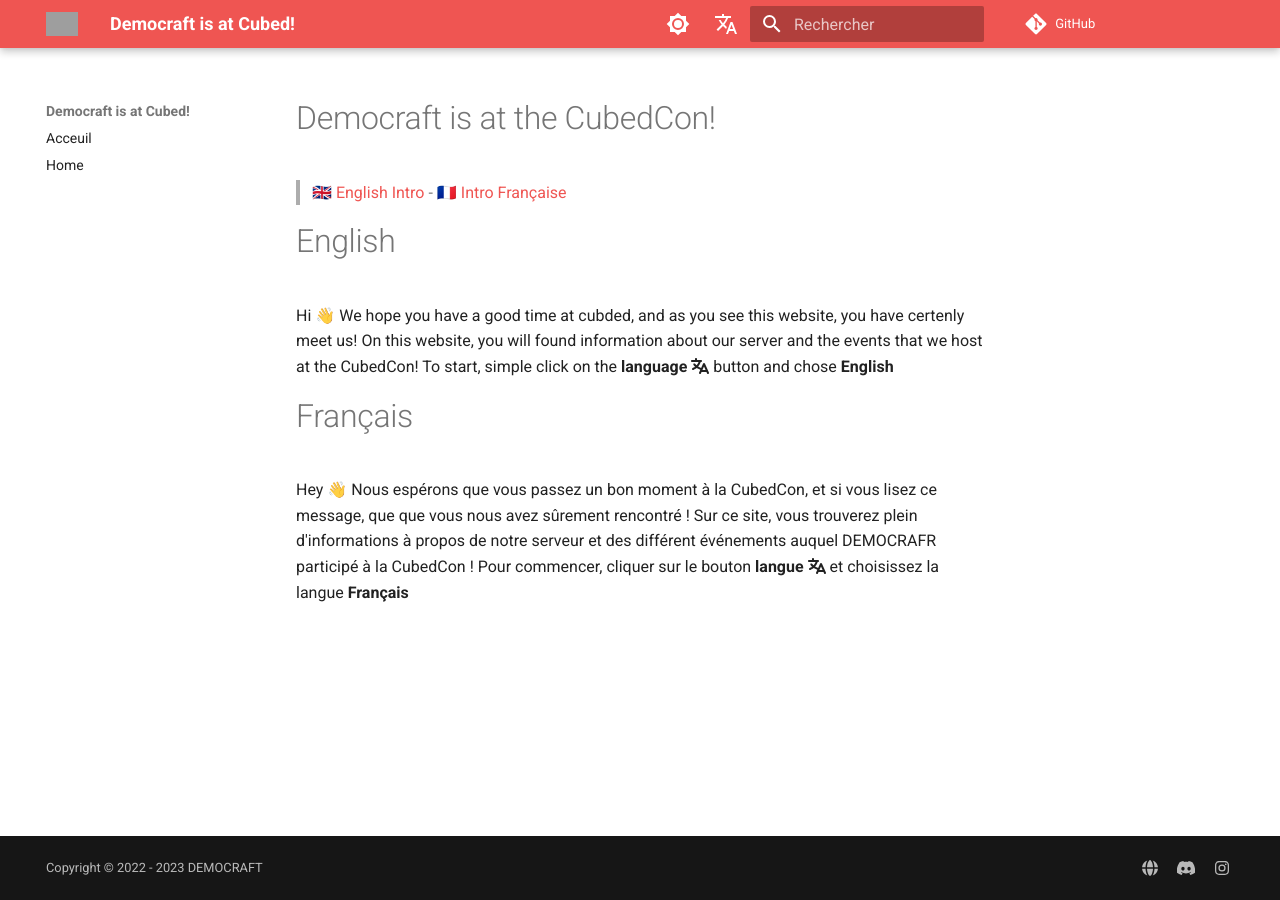
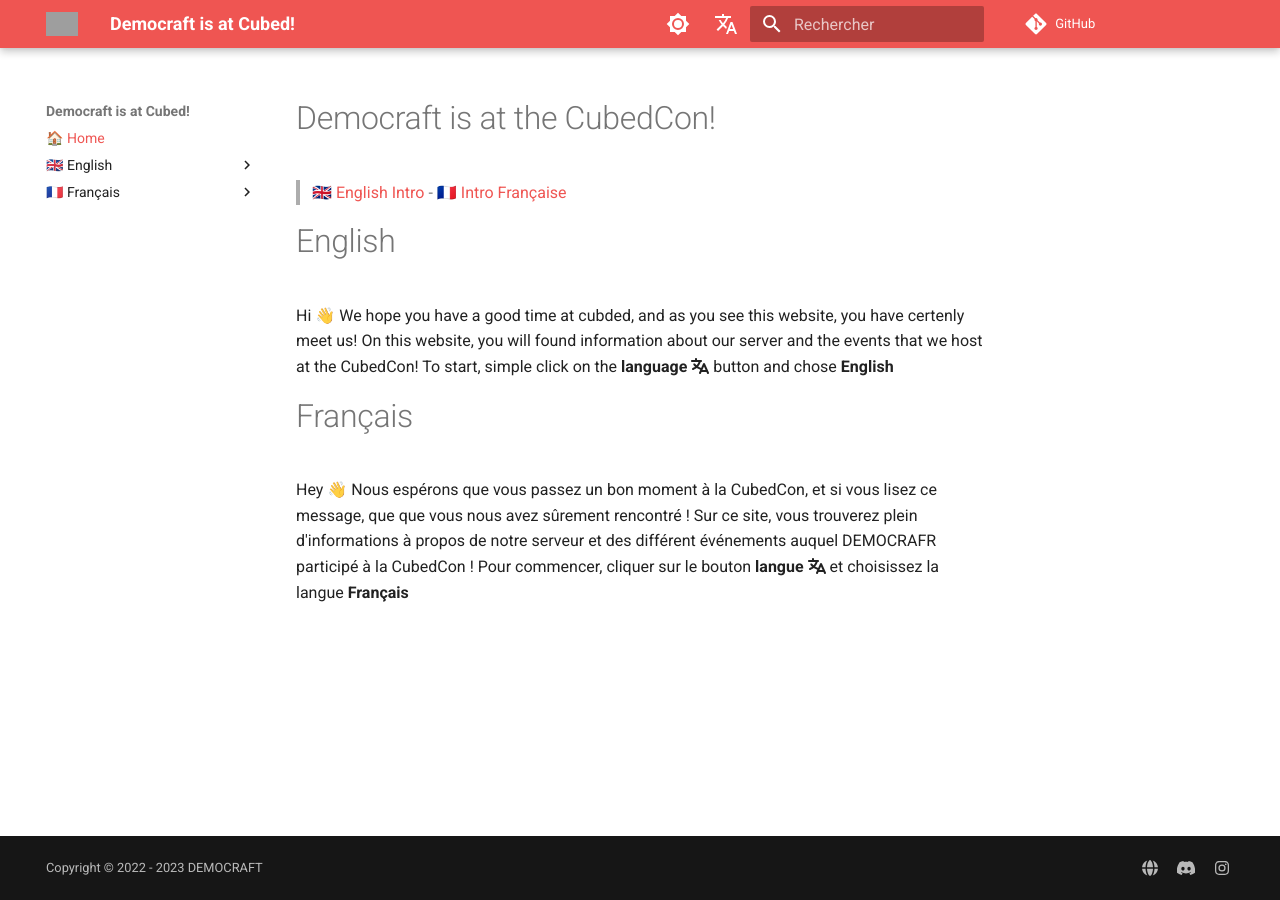
Before and after one commit to democraftmc/cubed-doc, an MkDocs documentation site: the page built from docs/docs/index.md, in a window 1280 px wide. Built offline with MkDocs 1.6.1 and Material for MkDocs 9.7.7, drawn with Linux system fonts in a browser that asks for light colours; comment, search, counter and statistics services are not loaded; grey boxes are pictures that could not be loaded.

Commit message:
Update mkdocs.yml
Test

```diff
--- a/docs/mkdocs.yml
+++ b/docs/mkdocs.yml
@@ -34,11 +34,12 @@
         icon: material/brightness-4
         name: Switch to light mode
 nav:
-  - Acceuil: fr/index.md
-  - Home: en/index.md
+  - 🏠 Home: index.md
   # - About MkDocs: about-mkdocs.md
-  # - Tutorial:
-      # - TL;DR: tutorial/tldr.md
+  - 🇬🇧 English:
+      - About: en/index.md
+  - 🇨🇵 Français:
+      - À Propos: fr/index.md
       # - Installation: tutorial/installation.md
       # - Set up project: tutorial/setup-project.md
       # - Advanced: tutorial/advanced.md
```
